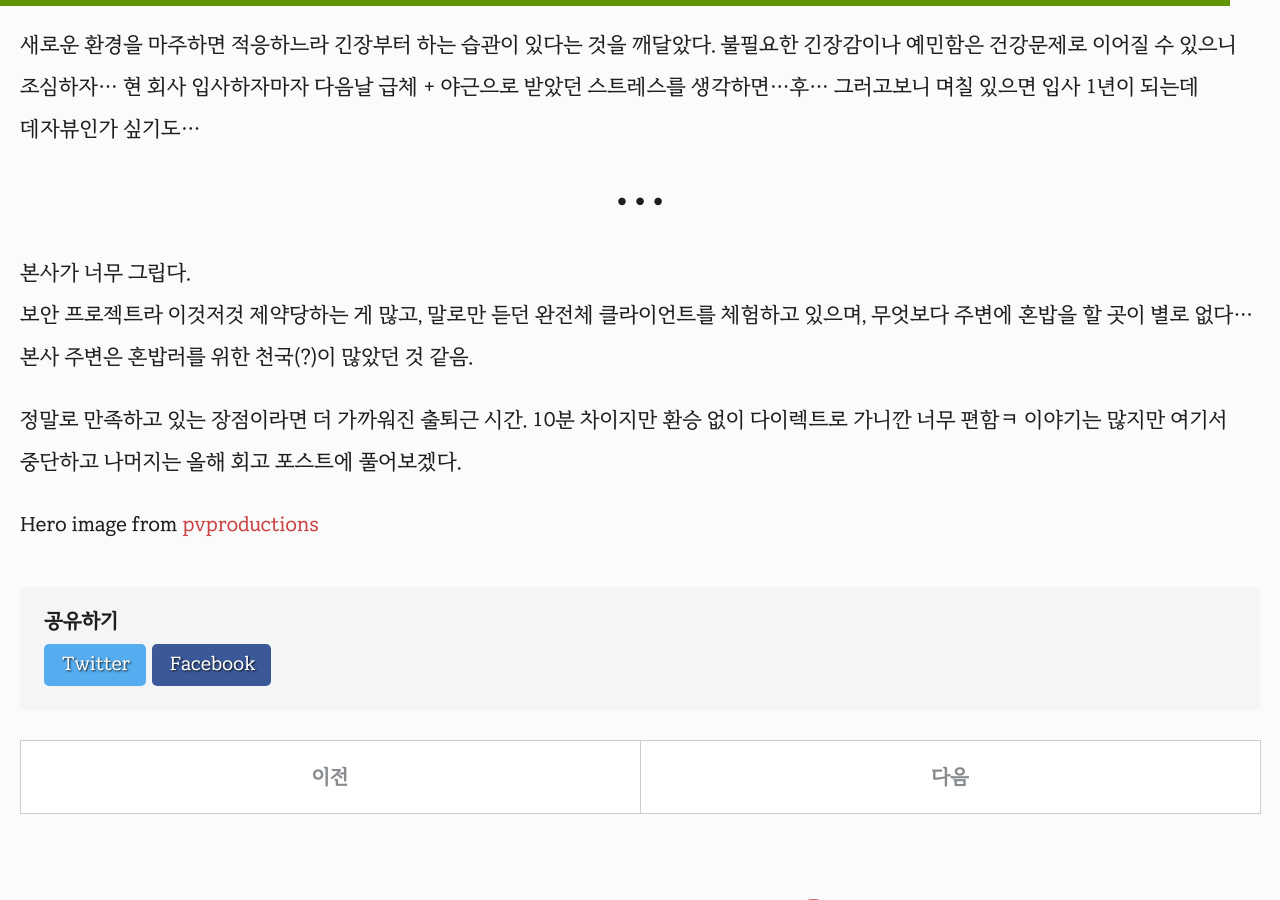
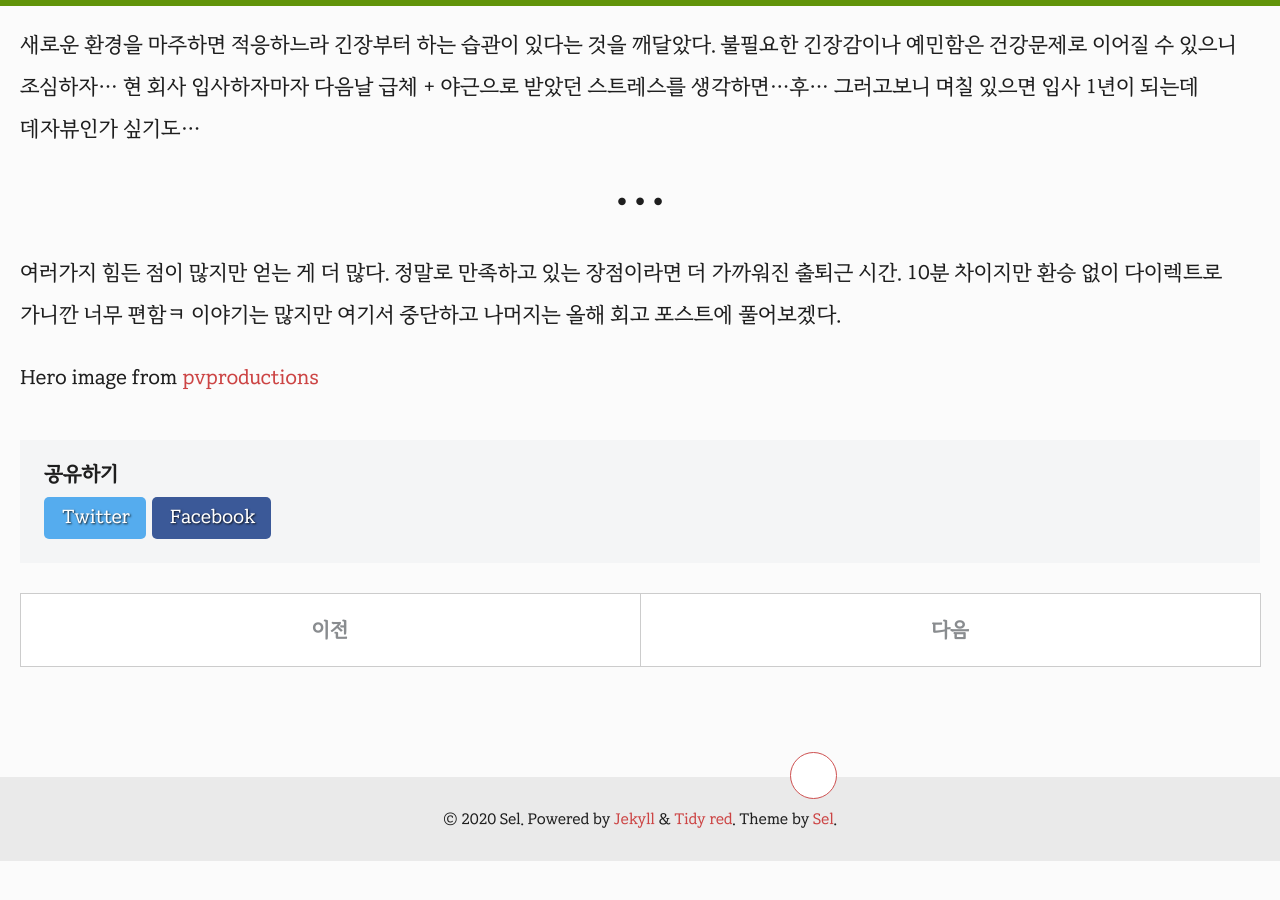
Before and after one commit to selosele/selosele.github.io, a Jekyll site: the page built from _posts/2020-10-09-learning-and-life.md, in a window 1280 px wide and 900 px high, scrolled down 2648 px. Built offline with Jekyll 4.4.1, drawn with Linux system fonts in a browser that asks for light colours; comment, search, counter and statistics services are not loaded; a style sheet for code colours, icons or effects is not loaded; after the commit the page ends 3509 px from its top, so only the background shows below that.

Commit message:
포스트 내용 수정

````diff
--- a/_posts/2020-10-09-learning-and-life.md
+++ b/_posts/2020-10-09-learning-and-life.md
@@ -79,7 +79,4 @@ function 앞에 ```!```{:.language-javascript}가 붙은 게 신기했다. 보
 
 ---
 
-본사가 너무 그립다.
-보안 프로젝트라 이것저것 제약당하는 게 많고, 말로만 듣던 완전체 클라이언트를 체험하고 있으며, 무엇보다 주변에 혼밥을 할 곳이 별로 없다... 본사 주변은 혼밥러를 위한 천국(?)이 많았던 것 같음.
-
-정말로 만족하고 있는 장점이라면 더 가까워진 출퇴근 시간. 10분 차이지만 환승 없이 다이렉트로 가니깐 너무 편함ㅋ 이야기는 많지만 여기서 중단하고 나머지는 올해 회고 포스트에 풀어보겠다.
+여러가지 힘든 점이 많지만 얻는 게 더 많다. 정말로 만족하고 있는 장점이라면 더 가까워진 출퇴근 시간. 10분 차이지만 환승 없이 다이렉트로 가니깐 너무 편함ㅋ 이야기는 많지만 여기서 중단하고 나머지는 올해 회고 포스트에 풀어보겠다.
````
Also changed, not shown: _posts/2020-12-24-past-year.md (+1 -1 lines), _posts/2021-02-11-epilogue-of-liquid-document-translation.md (+1 -1 lines).
